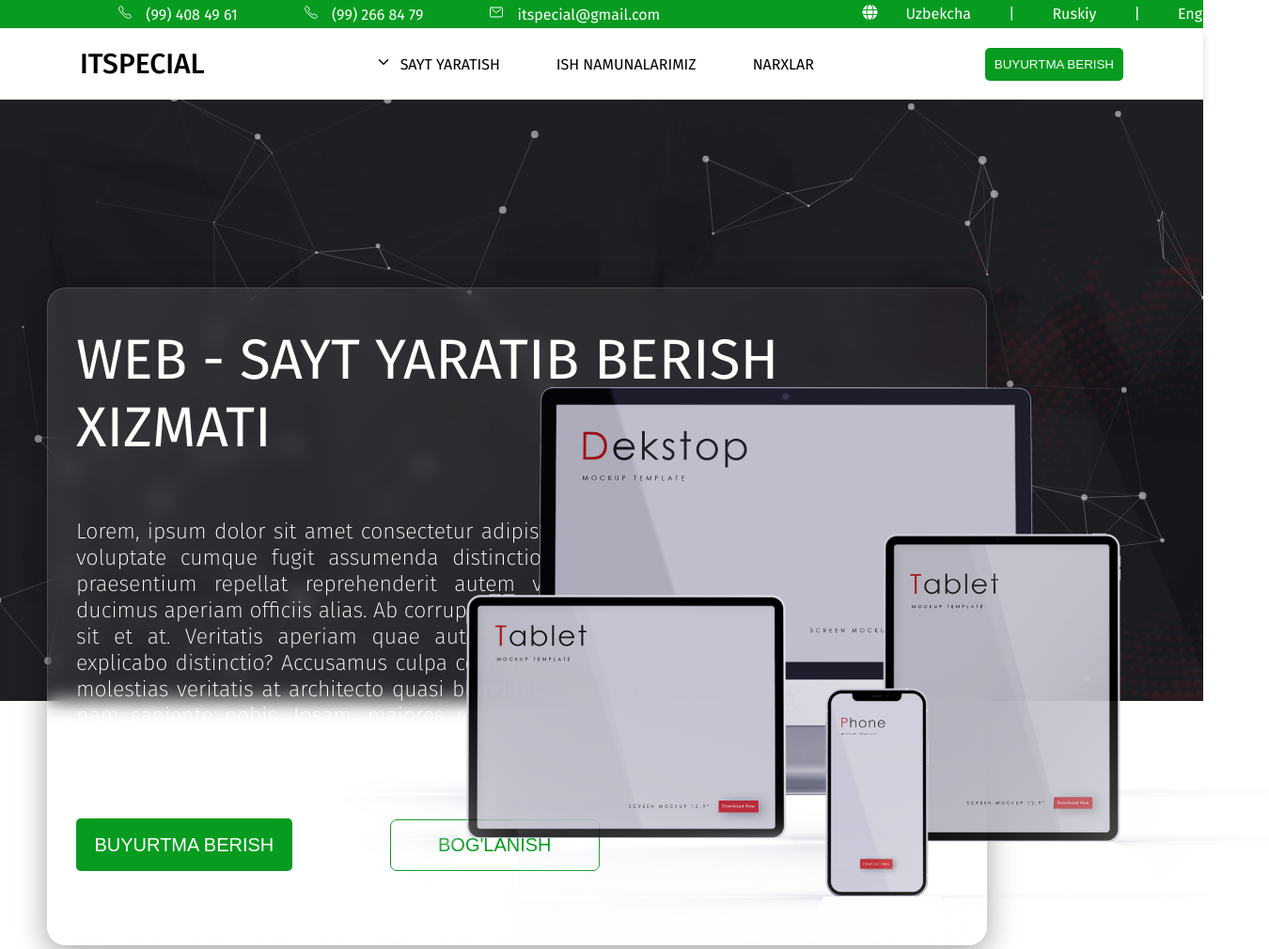
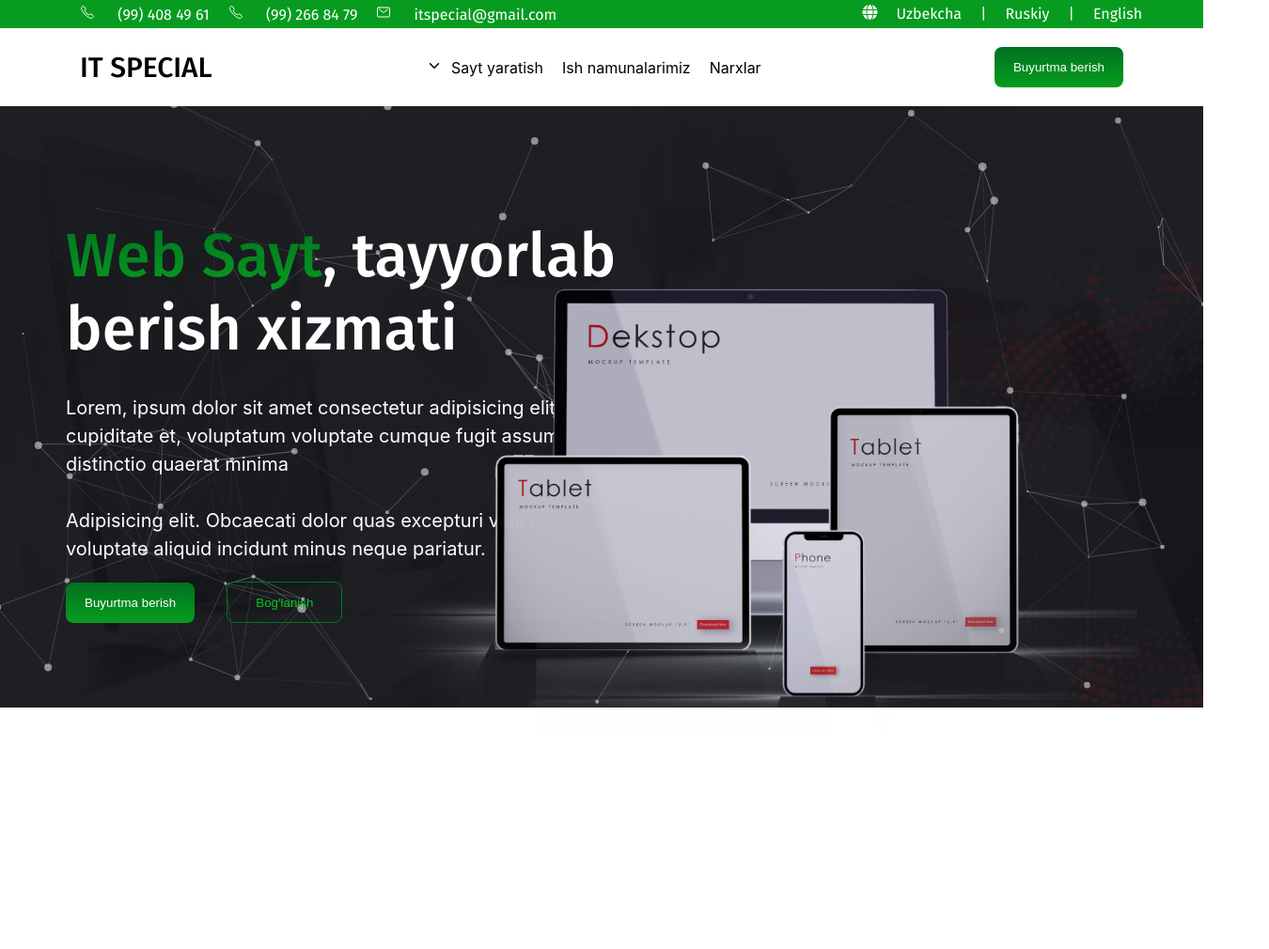
Before and after one commit to SaidovAsadbek/specialuz, a plain HTML site: page index.html in a window 1280 px wide. Shown: the whole page at 94% size, 1350 px wide, since content can reach past the window. After the commit the page ends 800 px from the top, so only its background shows below. Drawn offline with nearby package versions, Linux system fonts and the light colour scheme.

Commit message:
Contact Header Navbar Section edition

```diff
--- a/index.html
+++ b/index.html
@@ -1,5 +1,6 @@
 <!DOCTYPE html>
 <html lang="en">
+
 <head>
   <meta charset="UTF-8" />
   <meta http-equiv="X-UA-Compatible" content="IE=edge" />
@@ -9,16 +10,11 @@
   <link rel="preconnect" href="https://fonts.gstatic.com" crossorigin />
   <link
     href="https://fonts.googleapis.com/css2?family=Fira+Sans:ital,wght@0,100;0,200;0,300;0,400;0,500;0,600;0,700;0,800;0,900;1,100;1,200;1,300;1,400;1,500;1,600;1,700;1,800;1,900&display=swap"
-      rel="stylesheet"
-    />
+    rel="stylesheet" />
   <!-- ------------ Font Awesome ------------ -->
-    <link
-      rel="stylesheet"
-      href="https://cdnjs.cloudflare.com/ajax/libs/font-awesome/6.1.1/css/all.min.css"
+  <link rel="stylesheet" href="https://cdnjs.cloudflare.com/ajax/libs/font-awesome/6.1.1/css/all.min.css"
     integrity="sha512-KfkfwYDsLkIlwQp6LFnl8zNdLGxu9YAA1QvwINks4PhcElQSvqcyVLLD9aMhXd13uQjoXtEKNosOWaZqXgel0g=="
-      crossorigin="anonymous"
-      referrerpolicy="no-referrer"
-    />
+    crossorigin="anonymous" referrerpolicy="no-referrer" />
   <!-- ------------ Animation Css ------------ -->
   <link rel="stylesheet" href="./javascripts/animationJS/css/style.css" />
   <!-- ------------ Custom Css ------------ -->
@@ -36,22 +32,20 @@
           <div class="col-8">
             <ul class="d-flex align-center">
               <li>
-                  <span class="address"
-                    ><ion-icon name="call-outline"></ion-icon> (99) 408 49
-                    61</span
-                  >
+                <span class="address">
+                  <ion-icon name="call-outline"></ion-icon> (99) 408 49 61
+                </span>
               </li>
               <li>
-                  <span class="address"
-                    ><ion-icon name="call-outline"></ion-icon> (99) 266 84
-                    79</span
-                  >
+                <span class="address">
+                  <ion-icon name="call-outline"></ion-icon> (99) 266 84 79
+                </span>
               </li>
               <li>
-                  <span class="address"
-                    ><ion-icon name="mail-outline"></ion-icon>
-                    itspecial@gmail.com</span
-                  >
+                <span class="address">
+                  <ion-icon name="mail-outline"></ion-icon>
+                  itspecial@gmail.com
+                </span>
               </li>
             </ul>
           </div>
@@ -79,18 +73,17 @@
     <nav>
       <div class="container">
         <div class="row justify-between align-center">
-            <a href="/" class="logo">ITSPECIAL </a>
+          <a href="/" class="logo">IT SPECIAL </a>
           <ul class="d-flex align-center">
             <li>
-                <a href="#!"
-                  ><ion-icon name="chevron-down-outline"></ion-icon>SAYT
-                  YARATISH</a
-                >
+              <a href="#!">
+                <ion-icon name="chevron-down-outline"></ion-icon>Sayt yaratish
+              </a>
             </li>
-              <li><a href="#!">ISH NAMUNALARIMIZ</a></li>
-              <li><a href="#!">NARXLAR</a></li>
+            <li><a href="#!">Ish namunalarimiz</a></li>
+            <li><a href="#!">Narxlar</a></li>
           </ul>
-            <button class="btn btn-success">BUYURTMA BERISH</button>
+          <button class="btn btn-success">Buyurtma berish</button>
         </div>
       </div>
     </nav>
@@ -102,40 +95,36 @@
 
   <section>
     <div class="container">
-        <!------------------------ Glass Effect  ------------------------>
 
-        <div class="sp-glass">
-          <h1 class="sp-header-title">WEB - SAYT YARATIB BERISH XIZMATI</h1>
-          <p class="sp-header-text">
+    <!------------------------ Section Banner  ------------------------>
+
+      <div class="sp-section-banner">
+        <h1 class="sp-section-title"><span class="sp-section-span">Web Sayt</span>, tayyorlab berish xizmati
+        </h1>
+        <p class="sp-section-text">
           Lorem, ipsum dolor sit amet consectetur adipisicing elit. Hic,
           cupiditate et, voluptatum voluptate cumque fugit assumenda
-            distinctio quaerat minima velit beatae ipsum praesentium repellat
-            reprehenderit autem voluptatibus perspiciatis amet soluta ducimus
-            aperiam officiis alias. Ab corrupti eligendi quis hic deleniti quae
-            adipisci officia sit et at. Veritatis aperiam quae autem
-            consequuntur animi, quam consequatur explicabo distinctio? Accusamus
-            culpa corporis nesciunt voluptates deserunt error nisi molestias
-            veritatis at architecto quasi blanditiis, excepturi ut voluptas
-            maxime ab sed, nam sapiente nobis. Ipsam, maiores reprehenderit illo
-            doloribus ea eius possimus saepe excepturi minima esse ex alias
-            blanditiis impedit amet laudantium nisi earum error.
+          distinctio quaerat minima
         </p>
-          <div class="sp-header-glass-btn">
-            <button class="btn btn-success">BUYURTMA BERISH</button>
-            <button class="btn btn-outline">BOG'LANISH</button>
+        <p class="sp-section-text">
+          Adipisicing elit. Obcaecati dolor quas excepturi velit id voluptate aliquid incidunt minus neque pariatur.
+        </p>
+        <div class="sp-section-banner-btn">
+          <button class="btn btn-success">Buyurtma berish</button>
+          <button class="btn btn-outline">Bog'lanish</button>
         </div>
       </div>
 
-        <!------------------------ PC Phone Tabled Photo  ------------------------>
+    <!------------------------ PC Phone Tabled  ------------------------>
 
-        <div class="sp-mockup">
-          <img
-            src="./javascripts/animationJS/images/2368.png"
-            width="1000px"
-            alt=""
-          />
+      <div class="sp-section-mockup">
+        <img src="./javascripts/animationJS/images/2368.png" alt="">
       </div>
+
     </div>
+
+    <!------------------------ Particles JS animation bg  ------------------------>
+
     <div id="particles-js"></div>
   </section>
 
@@ -168,13 +157,8 @@
   <!-- ------------ Custom Js ------------ -->
   <script src="./javascripts/index.js"></script>
   <!-- ------------ Font Awesome Ion-icon ------------ -->
-    <script
-      type="module"
-      src="https://unpkg.com/ionicons@5.5.2/dist/ionicons/ionicons.esm.js"
-    ></script>
-    <script
-      nomodule
-      src="https://unpkg.com/ionicons@5.5.2/dist/ionicons/ionicons.js"
-    ></script>
+  <script type="module" src="https://unpkg.com/ionicons@5.5.2/dist/ionicons/ionicons.esm.js"></script>
+  <script nomodule src="https://unpkg.com/ionicons@5.5.2/dist/ionicons/ionicons.js"></script>
 </body>
+
 </html>
--- a/stylesheets/index.css
+++ b/stylesheets/index.css
@@ -55,11 +55,16 @@
     --sp-black-rgb: 0, 0, 0;
     --sp-body-color-rgb: 33, 37, 41;
     --sp-body-bg-rgb: 255, 255, 255;
-    --sp-font-sans-serif: system-ui, -apple-system, "Segoe UI", Roboto, "Helvetica Neue", "Noto Sans", "Liberation Sans", Arial, sans-serif, "Apple Color Emoji", "Segoe UI Emoji", "Segoe UI Symbol", "Noto Color Emoji";
-    --sp-font-monospace: SFMono-Regular, Menlo, Monaco, Consolas, "Liberation Mono", "Courier New", monospace;
-    --sp-gradient: linear-gradient(180deg, rgba(255, 255, 255, 0.15), rgba(255, 255, 255, 0));
+    --sp-font-sans-serif: system-ui, -apple-system, "Segoe UI", Roboto,
+        "Helvetica Neue", "Noto Sans", "Liberation Sans", Arial, sans-serif,
+        "Apple Color Emoji", "Segoe UI Emoji", "Segoe UI Symbol", "Noto Color Emoji";
+    --sp-font-monospace: SFMono-Regular, Menlo, Monaco, Consolas,
+        "Liberation Mono", "Courier New", monospace;
+    --sp-gradient: linear-gradient(180deg,
+            rgba(255, 255, 255, 0.15),
+            rgba(255, 255, 255, 0));
     --sp-body-font-family: var(--bs-font-sans-serif);
-    --sp-body-font-fira: 'Fira Sans', sans-serif;
+    --sp-body-font-fira: "Fira Sans", sans-serif;
     --sp-body-font-size: 1rem;
     --sp-body-font-weight: 400;
     --sp-body-line-height: 1.5;
@@ -178,167 +183,166 @@ html {
 
 /* --------------- Call center --------------- */
 
-.header-wrapper .row{
+.header-wrapper .row {
     padding: 5px 0;
 }
 
-.header-wrapper ion-icon, .text-border{
+.header-wrapper ion-icon,
+.text-border,
+.header-wrapper i {
     color: #fff;
-    margin: 0 10px;
+    margin-right: 20px;
 }
 
-.header-wrapper i{
-    color: #fff;
-}
-
-.header-wrapper a, li{
-    margin: 0 30px;
+.header-wrapper a,
+li {
+    margin-right: 20px;
     color: #fff;
 }
 
 /* --------------- Call center --------------- */
 
-
-
-
 /* --------------- Header --------------- */
 
-header{
+.header-wrapper {
     position: relative;
-}
-
-.header-wrapper{
     background: #079c20;
 }
 
 /* --------------- Header --------------- */
 
-
-
-
 /* --------------- Navbar --------------- */
 
-nav{
+nav {
     padding: 20px 0;
     -webkit-box-shadow: 0px 8px 8px 0px rgba(34, 60, 80, 0.2);
     -moz-box-shadow: 0px 8px 8px 0px rgba(34, 60, 80, 0.2);
     box-shadow: 0px 8px 8px 0px rgba(34, 60, 80, 0.2);
 }
 
-nav .logo{
+nav .logo {
     font-size: 30px;
     color: #000;
     font-weight: 500;
 }
 
-nav ul li a{
+nav ul li a {
+    font-weight: 400;
+    font-family: Inter;
     color: #000;
+    transition: .2s;
 }
 
 nav ul li a:hover ion-icon,
- nav ul li a:hover{
+nav ul li a:hover {
     color: #007220;
+    font-size: 17px;
 }
 
-nav ul li a ion-icon{
+nav ul li a ion-icon {
     color: #000;
     margin-right: 10px;
 }
 
-nav .btn-success{
-    cursor: pointer;
-    background: #079c20;
-    padding: 10px 10px;
-    border-radius: 5px;
+.btn-success {
+    padding: 15px 20px;
+    background: -webkit-linear-gradient(#007220, #079c20);
+    border-radius: 8px;
     color: #fff;
-    transition: .5ms;
+    line-height: 1;
+    border: none;
+    transition: .3s;
 }
 
-nav .btn-success:hover{
-    background: #007220;
+.btn-success:hover {
+    cursor: pointer;
+    box-shadow: 3px 4px 8px 0px #0472239a;
 }
 
 /* --------------- Glass Effect --------------- */
-section  {
+
+.sp-glass {
+    width: 600px;
+    height: 400px;
+    background: linear-gradient(135deg,
+            rgba(255, 255, 255, 0.1),
+            rgba(255, 255, 255, 0));
+    backdrop-filter: blur(10px);
+    -webkit-backdrop-filter: blur(10px);
+    border-radius: 20px;
+    border: 1px solid rgba(255, 255, 255, 0.18);
+    box-shadow: 0 8px 32px 0 rgba(0, 0, 0, 0.37);
+}
+
+
+
+section .container {
     position: relative;
 }
 
-section .sp-glass{
-    top: 200px;
-    left: 50px;
+
+section .sp-section-banner {
     position: absolute;
-    width: 1000px;
-    height: 700px;
-    background: linear-gradient(135deg, rgba(255, 255, 255, 0.1), rgba(255, 255, 255, 0));
-    backdrop-filter: blur(10px);
-    -webkit-backdrop-filter: blur(10px);
-    border-radius: 20px;
-    border:1px solid rgba(255, 255, 255, 0.18);
-    box-shadow: 0 8px 32px 0 rgba(0, 0, 0, 0.37);
+    top: 120px;
+    left: 0;
 }
 
-section .sp-glass .sp-header-title{
-    color: #fff;
-    font-size: 60px;
-    font-weight: 400;
-    margin: 40px 0 0 30px;
+section .sp-section-title .sp-section-span {
+    background: -webkit-linear-gradient(#007220, #079c20);
+    -webkit-background-clip: text;
+    -webkit-text-fill-color: transparent;
 }
 
-.sp-glass .sp-header-text{
-    font-size: 23px;
-    margin: 60px 0 0 30px;
+section .sp-section-banner .sp-section-title {
     color: #fff;
-    width: 900px;
-    text-align: justify;
-    font-weight: 200;
+    width: 700px;
+    font-size: 65px;
+    font-weight: 500;
 }
 
-.sp-header-glass-btn{
-    margin: 40px 0 0 30px;
+section .sp-section-banner .sp-section-text {
+    font-size: 20px;
+    font-family: Inter;
+    line-height: 30px;
+    color: #fff;
+    width: 600px;
+    margin-top: 30px;
 }
 
-section .sp-glass .btn-success{
-    font-size: 20px;
-    padding: 16.5px 19.5px;
-    margin-right: 100px;
-    background: #079c20;
-    border-radius: 5px;
-    color: #fff;
-    transition: .5s;
+section .sp-section-banner-btn {
+    margin-top: 20px;
 }
 
-section .sp-glass .btn-success:hover{
-    cursor: pointer;
-    background: #007220;
+section .sp-section-banner-btn :first-child {
+    margin-right: 30px;
 }
 
-.sp-header-glass-btn .btn-outline{
+.btn-outline {
+    padding: 13.5px 30px;
     background: none;
-    color: #079c20;
-    border: 1.5px solid #079c20;
-    font-size: 20px;
-    padding: 15px 50px;
-    border-radius: 7px;
-    transition: .5s;
+    border-radius: 8px;
+    color: #00ca22;
+    border: 1.5px solid #007220;
+    transition: .3s;
 }
 
-.sp-header-glass-btn .btn-outline:hover{
-    background: #079c20;
+.btn-outline:hover {
+    cursor: pointer;
+    background: -webkit-linear-gradient(#007220, #079c20);
     color: #fff;
-    cursor: pointer;
+    box-shadow: 3px 4px 8px 0px #02641ea1;
 }
 
 /* --------------- Mockup Images --------------- */
 
-.sp-mockup{
+.sp-section-mockup img {
+    width: 800px;
     position: absolute;
-    top: 250px;
-    right: -70px;
+    top: 150px;
+    right: 0px;
 }
 
 /* --------------- Navbar --------------- */
-
-
 
 /* --------------- Responsive Full Header--------------- */
 
```
Lines whose indentation alone changed are shown as unchanged.
